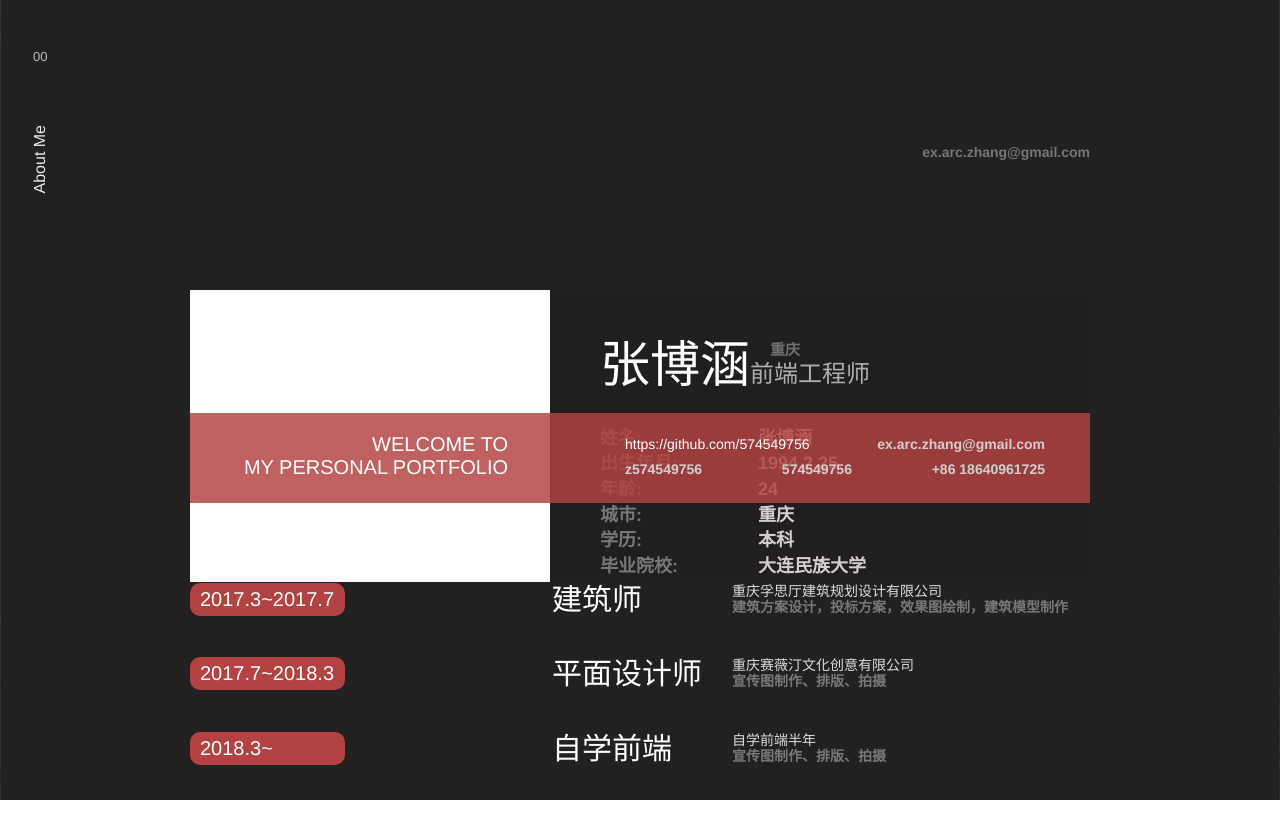
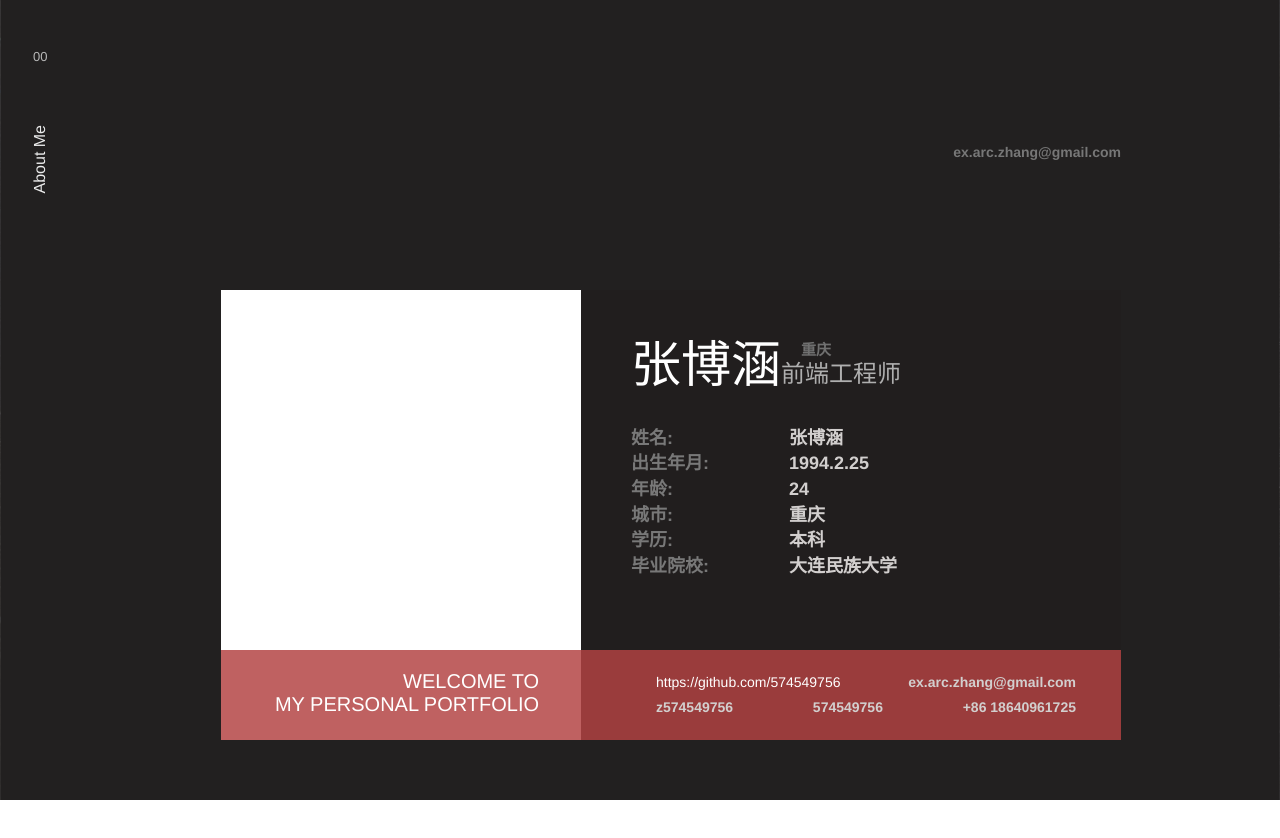
Before and after one commit to 574549756/Oracle-s-Website, a Vue app: page /#/about in a window 1280 px wide. Shown: the top 838 px of the page. After the commit the page ends 800 px from the top, so only its background shows below. Built offline with nearby package versions, Linux system fonts and the light colour scheme; what vue-resource would draw is missing.

Commit message:
fix a bug of auto scroll

```diff
--- a/src/components/TabContent/aboutMe.vue
+++ b/src/components/TabContent/aboutMe.vue
@@ -120,7 +120,7 @@
           <h2 class="duty">自学前端</h2>
           <div class="companyAndJobDetail">
             <span class="company">自学前端半年</span>
-            <p class="jobDetail">宣传图制作、排版、拍摄</p>
+            <p class="jobDetail"></p>
           </div>
         </div>
       </div>
--- a/src/components/selectTabContent/about.vue
+++ b/src/components/selectTabContent/about.vue
@@ -50,27 +50,26 @@ $designWidth: 1920;
 	align-items: center;
 	padding: 0 100px;
 	main.inner-container {
-		display: flex;
-		justify-content: flex-start;
-		align-items: center;
-		flex-direction: column;
-		flex: 1;
-		height: 100%;
+		display: block;
+		height: 100vh;
+		overflow-x: hidden;
+		overflow-y: scroll;
+		&::-webkit-scrollbar {
+			display: none;
+		}
 		div.aboutMe-Container {
 			margin: 120px 120px 0 120px;
 			color: rgb(255, 255, 255);
 			display: flex;
 			width: 900px;
 			flex-direction: column;
-			height: 100%;
 			header.aboutMe-header {
 				display: flex;
-				height: 50%;
-				position: relative;
+
 				div.aboutMe-header-text {
 					display: flex;
 					flex-direction: column;
-					flex: 1;
+					width: 100%;
 					.logo {
 						display: flex;
 						align-items: flex-end;
@@ -88,7 +87,8 @@ $designWidth: 1920;
 						margin-top: 130px;
 						display: flex;
 						justify-content: flex-start;
-						flex: 1;
+						height: 450px;
+						position: relative;
 						div.photo {
 							width: 40%;
 							height: 100%;
@@ -97,10 +97,10 @@ $designWidth: 1920;
 						.row-right {
 							display: flex;
 							flex-direction: column;
-							flex: 1;
 							background: rgb(33, 30, 30);
 							justify-content: flex-start;
 							align-items: flex-start;
+							flex: 1;
 							padding: 50px 0 0 50px;
 							main.aboutMe-main-container {
 								width: 100%;
@@ -245,11 +245,9 @@ $designWidth: 1920;
 				}
 			}
 			.jobExperience {
-				margin-top: 80px;
-				width: 100%;
-				display: flex;
-				flex: 1;
-				flex-direction: column;
+				margin-top: 130px;
+				display: block;
+				height: 100%;
 				.jobExperience-row {
 					display: flex;
 					align-items: flex-start;
@@ -268,18 +266,15 @@ $designWidth: 1920;
 					.dutyAndCompany {
 						display: flex;
 						margin-left: 23%;
-						position: relative;
 						.duty {
 							font-size: 30px;
 							font-weight: 100;
+							width: 160px;
+							text-align: left;
 							margin-right: 20px;
 							color: white;
 						}
 						.companyAndJobDetail {
-							position: absolute;
-							width: 350px;
-							left: 180px;
-							flex: 1;
 							display: flex;
 							flex-direction: column;
 							align-items: flex-start;
```
